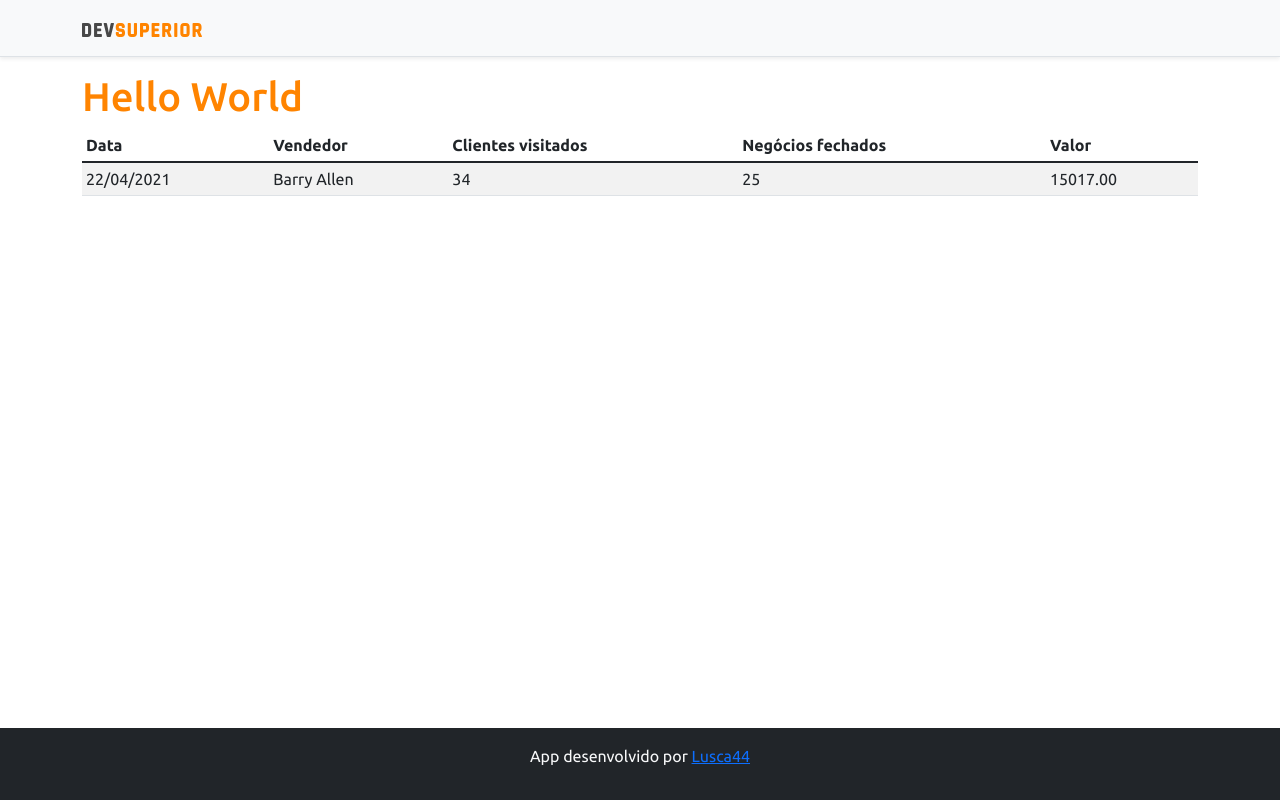
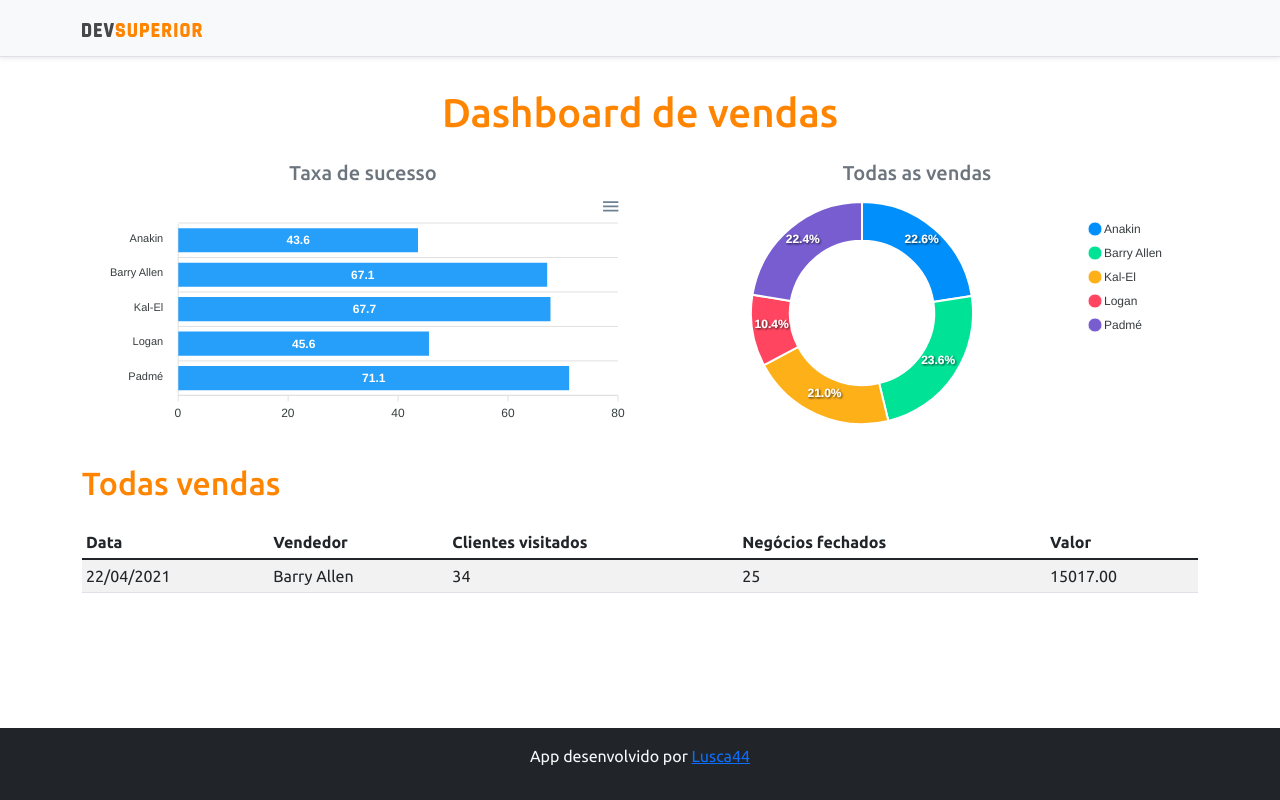
Before and after one commit to Lusca44/dl-vendas-java-springboot, a React (Create React App) app in the folder frontend/: page / in a window 1280 px wide. Built offline with nearby package versions, Linux system fonts and the light colour scheme.

Commit message:
Static charts

```diff
--- a/frontend/package.json
+++ b/frontend/package.json
@@ -10,8 +10,10 @@
     "@types/node": "^12.0.0",
     "@types/react": "^17.0.0",
     "@types/react-dom": "^17.0.0",
+    "apexcharts": "^3.30.0",
     "bootstrap": "^5.1.3",
     "react": "^17.0.2",
+    "react-apexcharts": "^1.3.9",
     "react-dom": "^17.0.2",
     "react-scripts": "4.0.3",
     "typescript": "^4.1.2",
--- a/frontend/src/App.tsx
+++ b/frontend/src/App.tsx
@@ -1,3 +1,5 @@
+import BarChart from "components/barChart";
+import DonutChart from "components/donutChart";
 import Datatable from "components/datatable";
 import Footer from "components/footer";
 import NavBar from "components/navBar";
@@ -8,7 +10,22 @@
 		<>
 			<NavBar />
 			<div className="container">
-				<h1 className="text-primary">Hello World</h1>
+				<h1 className="text-center text-primary py-3">Dashboard de vendas</h1>
+
+				<div className="row px-3">
+					<div className="col-sm-6">
+						<h5 className="text-center text-secondary">Taxa de sucesso</h5>
+						<BarChart />
+					</div>
+					<div className="col-sm-6">
+						<h5 className="text-center text-secondary">Todas as vendas</h5>
+						<DonutChart />
+					</div>
+				</div>
+
+				<div className="py-3">
+					<h2 className="text-primary">Todas vendas</h2>
+				</div>
 				<Datatable />
 			</div>
 			<Footer />
--- /dev/null
+++ b/frontend/src/components/barChart/index.tsx
@@ -0,0 +1,34 @@
+import Chart from "react-apexcharts";
+
+function BarChart() {
+	const options = {
+		plotOptions: {
+			bar: {
+				horizontal: true
+			}
+		}
+	};
+
+	const mockData = {
+		labels: {
+			categories: ["Anakin", "Barry Allen", "Kal-El", "Logan", "Padmé"]
+		},
+		series: [
+			{
+				name: "% Sucesso",
+				data: [43.6, 67.1, 67.7, 45.6, 71.1]
+			}
+		]
+	};
+
+	return (
+		<Chart
+			options={{ ...options, xaxis: mockData.labels }}
+			series={mockData.series}
+			type="bar"
+			height="240"
+		/>
+	);
+}
+
+export default BarChart;
--- /dev/null
+++ b/frontend/src/components/donutChart/index.tsx
@@ -0,0 +1,23 @@
+import Chart from "react-apexcharts";
+
+export default function DonutChart() {
+	const mockData = {
+		series: [477138, 499928, 444867, 220426, 473088],
+		labels: ["Anakin", "Barry Allen", "Kal-El", "Logan", "Padmé"]
+	};
+
+	const options = {
+		legend: {
+			show: true
+		}
+	};
+
+	return (
+		<Chart
+			options={{ ...options, labels: mockData.labels }}
+			series={mockData.series}
+			type="donut"
+			height="240"
+		/>
+	);
+}
```
Also changed, not shown: 1 other file (tests, documents, lock files or other folders).
